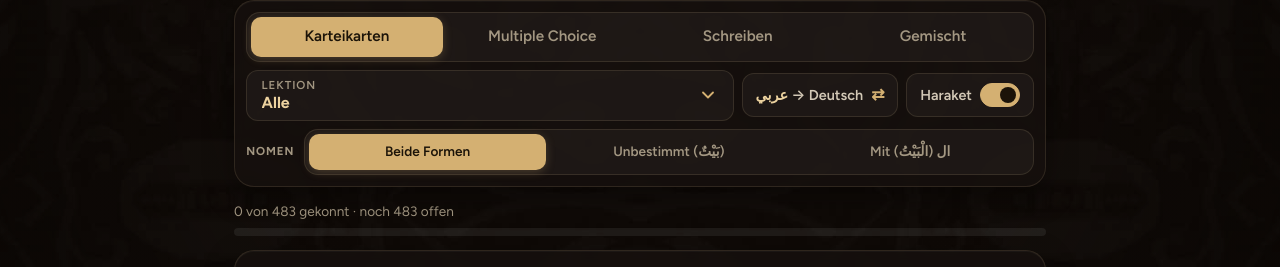
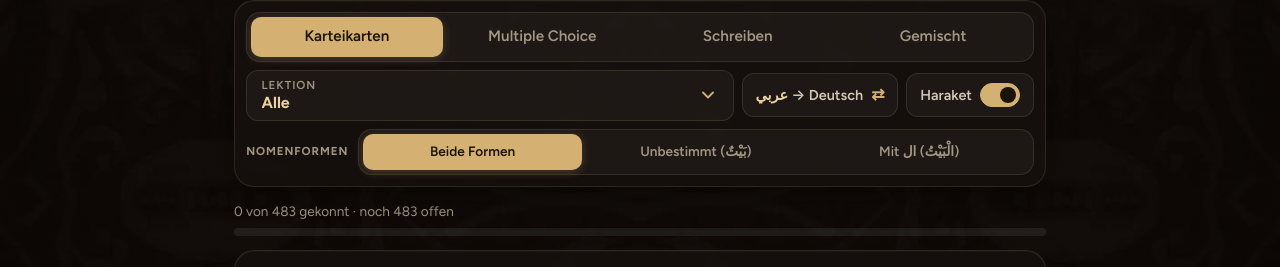
Before and after one commit to Shinsuz/Vokabeltrainer, a plain HTML site: page index.html in a window 1280 px wide. Shown: the part 169-436 px from the top of the page. Drawn offline with nearby package versions, Linux system fonts and the light colour scheme.

Commit message:
Nomenformen-Filter: Adjektive, Verben usw. bleiben immer dabei
"Unbestimmt" / "Mit ال" wirken nur noch auf die Form der Nomen; alle anderen
Vokabeln werden weiter mitgelernt. Beschriftung "Nomenformen"; arabische
Beispiele in den Knöpfen mit <bdi>, damit die Schreibrichtung stimmt.

Co-Authored-By: Claude Opus 5.5 <noreply@anthropic.com>

```diff
--- a/index.html
+++ b/index.html
@@ -62,11 +62,11 @@
         </label>
       </div>
       <div class="form-row">
-        <span class="form-row-label">Nomen</span>
-        <div class="pill-group seg" id="form-tabs" aria-label="Nomen-Form">
+        <span class="form-row-label">Nomenformen</span>
+        <div class="pill-group seg" id="form-tabs" aria-label="Nomenformen">
           <button class="pill-btn" data-form="beide"><span class="lbl-long">Beide Formen</span><span class="lbl-short">Beide</span></button>
-          <button class="pill-btn" data-form="unbestimmt" title="z. B. بَيْتٌ – ein Haus"><span class="lbl-long">Unbestimmt (بَيْتٌ)</span><span class="lbl-short">ohne ال</span></button>
-          <button class="pill-btn" data-form="mit-al" title="z. B. الْبَيْتُ – das Haus"><span class="lbl-long">Mit ال (الْبَيْتُ)</span><span class="lbl-short">mit ال</span></button>
+          <button class="pill-btn" data-form="unbestimmt" title="z. B. بَيْتٌ – ein Haus"><span class="lbl-long">Unbestimmt (<bdi dir="rtl">بَيْتٌ</bdi>)</span><span class="lbl-short">ohne <bdi dir="rtl">ال</bdi></span></button>
+          <button class="pill-btn" data-form="mit-al" title="z. B. الْبَيْتُ – das Haus"><span class="lbl-long">Mit <bdi dir="rtl">ال</bdi> (<bdi dir="rtl">الْبَيْتُ</bdi>)</span><span class="lbl-short">mit <bdi dir="rtl">ال</bdi></span></button>
         </div>
       </div>
       <div class="pill-group" id="lesson-tabs" data-picker data-picker-label="Lektion" data-picker-title="Lektion wählen"></div>
@@ -136,8 +136,9 @@ function currentDeck(){
 /* ---------- Nomen-Formen: unbestimmt (بَيْتٌ – ein Haus) / mit ال (الْبَيْتُ – das Haus) ----------
    In vocab.js steht bei einem Nomen die fehlende Gegenform im Feld "alt". Daraus wird
    eine eigene Karte mit eigenem Lernfortschritt.
-   Filter: "beide" = alle Vokabeln; "unbestimmt" / "mit-al" = NUR Nomen in genau
-   dieser Form (Verben, Adjektive, Partikeln, Ländernamen usw. fallen dann weg). */
+   Filter "Nomenformen": wirkt NUR auf Nomen. "unbestimmt" blendet die ال-Form der
+   Nomen aus, "mit-al" die unbestimmte. Adjektive, Verben, Partikeln usw. bleiben
+   immer dabei (Wunsch: die sollen trotzdem mitgelernt werden). */
 const FORM_KEY = "vocab_form_filter";
 let formFilter = "beide";                 // beide | unbestimmt | mit-al
 try{ formFilter = localStorage.getItem(FORM_KEY) || "beide"; }catch(e){}
@@ -154,7 +155,8 @@ function nounForm(w){
 }
 function matchesFormFilter(w){
   if(formFilter === "beide") return true;
-  return nounForm(w) === formFilter;
+  const f = nounForm(w);
+  return f === null || f === formFilter;   // Nicht-Nomen immer anzeigen
 }
 
 /* ---------- Sound-Engine ----------
```
